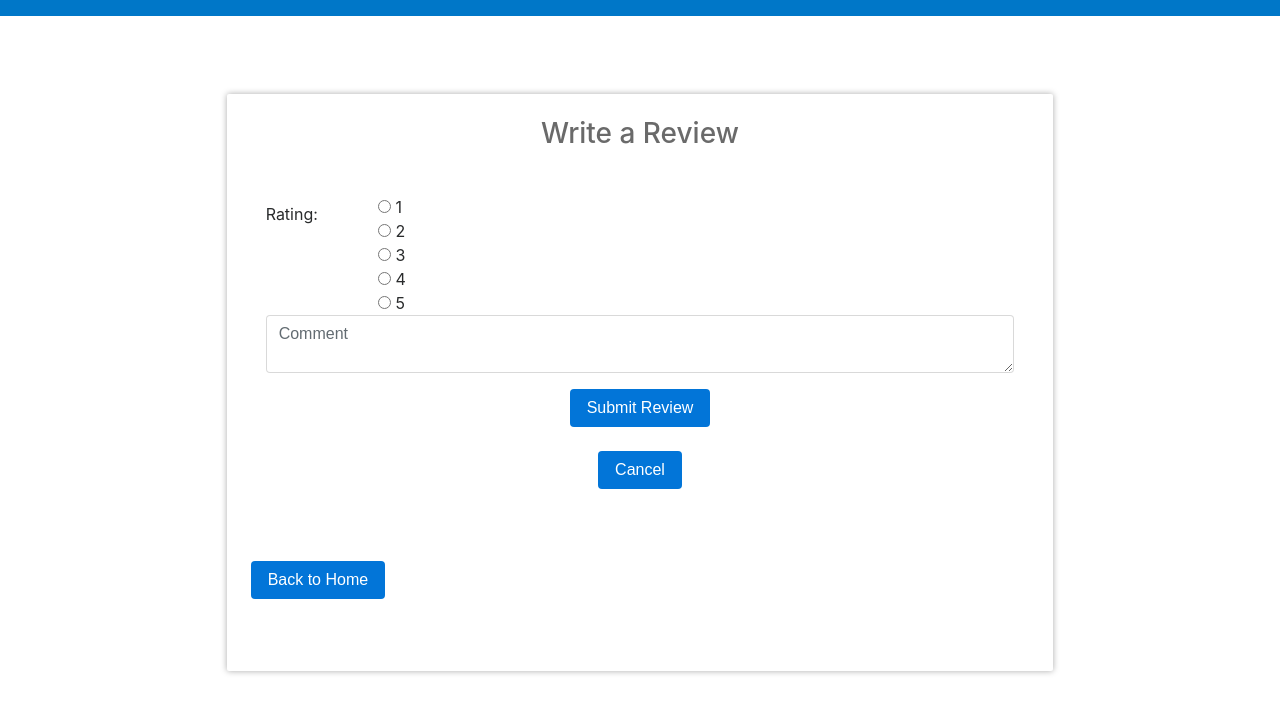
After one commit to dcochs3/CS4400, a Flask app: page /reviewMuseum/1 in a window 1280 px wide. The commit adds this page. Shown: the top 713 px of the page. Run offline with Flask 2, Linux system fonts and the light colour scheme; some libraries are stand-ins or nearby versions.

Commit message:
added review museum functionality

```diff
--- a/app.py
+++ b/app.py
@@ -370,13 +370,14 @@ def getMuseumName():
     else:
         return redirect(url_for('specificMuseum', museum_name=museum_name, isCurator=isCurator))
 
-@app.route('/museum/<museum_name>/<isCurator>', methods=['POST', "GET"])
-def specificMuseum(museum_name, isCurator):
+@app.route('/museum/<museum_name>', methods=['POST', "GET"])
+def specificMuseum(museum_name):
     museumname = museum_name
     museum_info = None
     museum_exists = None
     visitor_email = session.get('user')
     purchasedTicket = None
+    isCurator=1
 
     query1 = "SELECT * FROM museumdb.museum WHERE museumName = '{0}';".format(museumname)
     query = "SELECT exhibitName, year, url FROM museumdb.exhibit WHERE museumName = '{0}';".format(museumname)
@@ -403,7 +404,6 @@ def specificMuseum(museum_name, isCurator):
         # that museum entered does not exist in the database
         error = "There is no museum with that name."
         return redirect(url_for('loggedin', error=error))
-    print(type(isCurator))
     return render_template('specificMuseum.html', museum_name=museumname, isCurator=isCurator, museum_info=museum_info, purchasedTicket=purchasedTicket)
 
 @app.route('/addExhibit/<museum_name>', methods=['POST'])
@@ -424,39 +424,88 @@ def addExhibit(museum_name):
         print(str(e))
     return redirect(url_for('specificMuseum', museum_name=museumname, isCurator=isCurator))
 
-@app.route('/checkReviews/<museum_name>', methods=['GET'])
-def checkReviews(museum_name):
-    print("Got to Check Reviews")
-    redirect(url_for("addReview", museum_name=museum_name, old_comment="", old_rating=-1))
+@app.route('/reviewMuseum/<museum_name>')
+def reviewMuseum(museum_name):
+    museum_name=museum_name
+    error = request.args.get('error')
+    visitor_email = session.get('user')
 
-@app.route('/addReview/<museum_name>/<comment>/<rating>', methods=['POST'])
-def addReview(museum_name, old_comment, old_rating):
+    review_info = None
+    museumReviewed = None
 
-    comment = request.form['description']
-    rating = request.form['rating']
+    reviewMuseumQuery = "SELECT * FROM review WHERE visitorEmail = '{0}' AND museumName = '{1}';".format(visitor_email, museum_name)
+
+    try:
+        cursor.execute(reviewMuseumQuery)
+        review_info = cursor.fetchone()
+
+        if len(review_info) == 0:
+            museumReviewed = 0
+        else:
+            museumReviewed = 1
+
+    except:
+        print('Error')
+
+    print(review_info)
+    return render_template('writeReview.html', error=error, museum_name=museum_name, museumReviewed=museumReviewed, review_info=review_info)
+
+# @app.route('/editMuseum/<museum_name>', methods=['POST'])
+# def editMuseum(museum_name):
+#     museum_name=museum_name
+#     isCurator=1
+
+#     print("edit review")
+#     return render_template('specificMuseum.html', museum_name=museum_name, isCurator=isCurator)
+
+@app.route('/newReview/<museum_name>', methods=['POST'])
+def newReview(museum_name):
+    museum_name=museum_name
+    error = request.args.get('error')
     visitor_email = session.get('user')
-    isCurator = None
-    bought_ticket_query = "SELECT * FROM ticket WHERE museumName = '{0}' AND visitorEmail = '{1}'".format(museum_name, visitor_email)
-    cursor.execute(bought_ticket_query)
-    ticket = cursor.fetchall()
-    bought_ticket = len(ticket) > 0
-    if bought_ticket:
-        select_review_query = "SELECT * FROM review WHERE museumName = '{0}' AND visitorEmail = '{1}';".format(museum_name, visitor_email)
-        cursor.execute(select_query)
-        review = cursor.fetchall()
-        if len(review) > 0:
-            print("already a review")
-            #redirect(url_for())
-        else:
-            query = "INSERT INTO museumDB.review VALUES ('{0}', '{1}', '{2}', {3});".format(museum_name, visitor_email, comment, rating)
-            cursor.execute(query)
-            conn.commit()
+    comment = request.form.get('description')
+    rating = request.form.get('rating')
 
-    else:
-        print("buy a ticket pls")
-        #Tell the user they have to buy a ticket
+    query = "INSERT INTO museumdb.review (museumName, visitorEmail, comment, rating) VALUES "
+    query += "('{0}', '{1}', '{2}', {3});".format(museum_name, visitor_email, comment, rating)
 
-    return redirect(url_for('specificMuseum', museum_name=museum_name, isCurator=isCurator))
+    try:
+        cursor.execute(query)
+        conn.commit()
+        error="Review successfully recorded."
+    except Exception as e:
+        print(e)
+        query = "rollback;"
+        cursor.execute(query)
+        error = 'There was an error reviewing museum.'
+
+    return redirect(url_for('specificMuseum', museum_name=museum_name, isCurator=0, error=error))
+
+
+@app.route('/editReview/<museum_name>', methods=['POST'])
+def editMuseum(museum_name):
+    museum_name = museum_name
+    visitor_email = session.get('user')
+    error = request.args.get('error')
+    comment = request.form.get('description')
+    rating = request.form.get('rating')
+
+    print(comment)
+    print(rating)
+    updateQuery = "UPDATE museumdb.review SET comment='{0}', rating={1} WHERE visitorEmail='{2}' AND museumName='{3}';".format(comment, rating, visitor_email, museum_name)
+    print(updateQuery)
+
+    try:
+        cursor.execute(updateQuery)
+        conn.commit()
+        error="Review successfully updated."
+    except Exception as e:
+        print(e)
+        query = "rollback;"
+        cursor.execute(query)
+        error = 'There was an error updating your review.'
+
+    return redirect(url_for('specificMuseum', museum_name=museum_name, isCurator=0, error=error))
 
 @app.route('/viewReviews/<museum_name>', methods=['POST'])
 def viewReviews(museum_name):
--- a/static/styles/museumStyle.css
+++ b/static/styles/museumStyle.css
@@ -79,7 +79,9 @@
 #add-museum-button,
 #delete-museum-button,
 #submit-museum-button,
-#submit-exhibit-button {
+#submit-exhibit-button,
+#submit-review-button,
+#cancel-button {
     font-size: 16px;
     background-color: #0275d8;
     color: white;}
@@ -104,7 +106,9 @@
 #add-museum-button:hover,
 #delete-museum-button:hover,
 #submit-exhibit-button:hover,
-#submit-museum-button:hover {
+#submit-museum-button:hover,
+#submit-review-button:hover,
+#cancel-button:hover {
     background-color: #FDDA24;
     cursor: pointer;
 
--- a/templates/home.html
+++ b/templates/home.html
@@ -79,7 +79,7 @@
                                                     {% for museum in museum_list %}
 
                                                     <!-- TO DO: PUT LINK -->
-                                                        <a class="dropdown-item" href="/museum/{{museum|first}}/{{isCurator}}">{{museum|first}}</a>
+                                                        <a class="dropdown-item" href="/museum/{{museum|first}}">{{museum|first}}</a>
                                                     {% endfor %}
                                                   </div>
                                             </div>
--- a/templates/myReviews.html
+++ b/templates/myReviews.html
@@ -60,7 +60,6 @@
                         </table>
                     </div>
 
-
                     <form action='/back'>
                         <div class="form-group">
                             <div style="text-align:left;">
--- /dev/null
+++ b/templates/writeReview.html
@@ -0,0 +1,237 @@
+<!DOCTYPE html>
+<html lang="en">
+    <head>
+        <title>Write Review - Barcelona Museums Ticketing & Review System</title>
+        <meta charset="utf-8">
+        <meta name="viewport" content="width=device-width, initial-scale=1, shrink-to-fit=no">
+        <!-- jQuery -->
+        <script src="https://code.jquery.com/jquery-3.1.1.slim.min.js" integrity="sha384-A7FZj7v+d/sdmMqp/nOQwliLvUsJfDHW+k9Omg/a/EheAdgtzNs3hpfag6Ed950n" crossorigin="anonymous"></script>
+        <!-- Tether -->
+        <script src="https://cdnjs.cloudflare.com/ajax/libs/tether/1.4.0/js/tether.min.js" integrity="sha384-DztdAPBWPRXSA/3eYEEUWrWCy7G5KFbe8fFjk5JAIxUYHKkDx6Qin1DkWx51bBrb" crossorigin="anonymous"></script>
+        <!-- Bootstrap -->
+        <link rel="stylesheet" href="https://maxcdn.bootstrapcdn.com/bootstrap/4.0.0-alpha.6/css/bootstrap.min.css" integrity="sha384-rwoIResjU2yc3z8GV/NPeZWAv56rSmLldC3R/AZzGRnGxQQKnKkoFVhFQhNUwEyJ" crossorigin="anonymous">
+        <script src="https://maxcdn.bootstrapcdn.com/bootstrap/4.0.0-alpha.6/js/bootstrap.min.js" integrity="sha384-vBWWzlZJ8ea9aCX4pEW3rVHjgjt7zpkNpZk+02D9phzyeVkE+jo0ieGizqPLForn" crossorigin="anonymous"></script>
+        <!-- Our CSS -->
+        <link rel="stylesheet" type="text/css" href="{{ url_for('static',filename='styles/museumStyle.css') }}">
+        <link rel="stylesheet" type="text/css" href="{{ url_for('static',filename='styles/modalStyle.css') }}">
+        <!-- Production Folder functions -->
+        <script src="{{ url_for('static',filename='museums.js') }}"></script>
+    </head>
+    <body>
+
+        {% if museumReviewed %}
+
+        <!-- EDIT REIVEW -->
+        <!--NAV BAR-->
+        {% include 'navbar.html' %}
+        <div class="container-fluid">
+            <div class="row">
+                <div class="add-container offset-1 col-10 offset-md-2 col-md-8">
+                    <h3>Edit your Review</h3>
+                    {% if error %}
+                        <p class="error" style="color:red;"><strong>*</strong> {{ error }}
+                    {% endif %}
+
+
+                    <div class="container">
+                        <form method=POST action='/editReview/{{museum_name}}'>
+
+                        <div class="form-group">
+
+                        <!-- RATING -->
+                        <div style="text-align:left;">
+                            <div class = "column-one">
+                                <div class="label">
+                                        Rating:
+                                </div>
+                            </div>
+                            <div class="column-two">
+                                <!-- INSERT RADIO BUTTON -->
+                                    {% if review_info[3] == 1 %}
+                                    <div class="custom-control-inline">
+                                        <input type="radio" name="rating" value="1" checked> 1
+                                    </div>
+                                    {% else %}
+                                    <div class="custom-control-inline">
+                                        <input type="radio" name="rating" value="1"> 1
+                                    </div>
+                                    {% endif %}
+
+                                    {% if review_info[3] == 2 %}
+                                    <div class="custom-control-inline">
+                                        <input type="radio" name="rating" value="2" checked> 2
+                                    </div>
+                                    {% else %}
+                                    <div class="custom-control-inline">
+                                        <input type="radio" name="rating" value="2"> 2
+                                    </div>
+                                    {% endif %}
+
+                                    {% if review_info[3] == 3 %}
+                                    <div class="custom-control-inline">
+                                        <input type="radio" name="rating" value="3" checked> 3
+                                    </div>
+                                    {% else %}
+                                    <div class="custom-control-inline">
+                                        <input type="radio" name="rating" value="3"> 3
+                                    </div>
+                                    {% endif %}
+
+
+                                    {% if review_info[3] == 4 %}
+                                    <div class="custom-control-inline">
+                                        <input type="radio" name="rating" value="4" checked> 4
+                                    </div>
+                                    {% else %}
+                                    <div class="custom-control-inline">
+                                        <input type="radio" name="rating" value="4"> 4
+                                    </div>
+                                    {% endif %}
+
+                                    {% if review_info[3] == 5 %}
+                                    <div class="custom-control-inline">
+                                        <input type="radio" name="rating" value="5" checked> 5
+                                    </div>
+                                    {% else %}
+                                    <div class="custom-control-inline">
+                                        <input type="radio" name="rating" value="5"> 5
+                                    </div>
+                                    {% endif %}
+
+
+                            </div>
+                        </div>
+                        </br>
+                        <textarea name="description" class="form-control" id="input-description" placeholder="Comment">{{review_info[2]}}</textarea>
+                    </div>
+
+                        <div class="form-group">
+                            <div style="text-align:center;">
+
+                                <!--Go ro edit review-->
+                                <button type="submit" name="submit-review-button" class="btn" id="submit-review-button" value="Update">Update Review</button>
+                            </div>
+                        </div>
+                    </form>
+
+                    <form method=POST action='/specificMuseum/{{museum_name}}'>
+                        <div class="form-group">
+                            <div style="text-align:center;">
+
+                                <!--Go back to specific museum page-->
+                                <button type="submit" name="all-museums-button" class="btn" id="all-museums-button" value="Cancel">Cancel</button>
+                            </div>
+                        </div>
+                    </form>
+
+                    <form action='/back'>
+                        <div class="form-group">
+                            <div style="text-align:left;">
+
+                                <!--Go back to search-->
+                                <button type="cancel" name="all-museums-button" class="btn" id="all-museums-button" value="Back">Back to Home</button>
+                            </div>
+                        </div>
+                    </form>
+
+                </div>
+            </div>
+        </div>
+
+        {% else %}
+
+<!-- TODODODODODODODODOD -->
+
+        <!--NAV BAR-->
+        {% include 'navbar.html' %}
+        <div class="container-fluid">
+            <div class="row">
+                <div class="add-container offset-1 col-10 offset-md-2 col-md-8">
+                    <h3>Write a Review</h3>
+                    {% if error %}
+                        <p class="error" style="color:red;"><strong>*</strong> {{ error }}
+                    {% endif %}
+
+
+                    <div class="container">
+                        <form method=POST action='/newReview/{{museum_name}}'>
+
+                                <div class="form-group">
+                                    <p class="error-message"></p>
+
+                                    <!-- RATING -->
+                                    <div style="text-align:left;">
+                                        <div class = "column-one">
+                                            <div class="label">
+                                                    Rating:
+                                            </div>
+                                        </div>
+                                        <div class="column-two">
+                                            <!-- INSERT RADIO BUTTON -->
+                                                <div class="custom-control-inline">
+                                                    <input type="radio" name="rating" value="1"> 1
+                                                </div>
+
+                                                <div class="custom-control-inline">
+                                                    <input type="radio" name="rating" value="2"> 2
+                                                </div>
+
+                                                <div class="custom-control-inline">
+                                                    <input type="radio" name="rating" value="3"> 3
+                                                </div>
+
+                                                <div class="custom-control-inline">
+                                                    <input type="radio" name="rating" value="4"> 4
+                                                </div>
+
+                                                <div class="custom-control-inline">
+                                                    <input type="radio" name="rating" value="5"> 5
+                                                </div>
+
+                                        </div>
+                                    </div>
+                                    </br>
+                                    <textarea name="description" class="form-control" id="input-description" placeholder="Comment"></textarea>
+                            </div>
+
+
+                            <!--Submit review BUTTON-->
+                            <button type="submit" name="submit-review-button" class="btn" id="submit-review-button" value="Submit">Submit Review</button>
+
+
+                        </form>
+                        <!-- Cancel button -->
+                        <form action='/specificMuseum/{{museum_name}}'>
+                            <div class="form-group">
+                                <!--cancel BUTTON-->
+                                <button type="submit" name="all-museums-button" class="btn" id="all-museums-button" value="Add">Cancel</button>
+                            </div>
+                        </form>
+                    </div>
+
+
+
+
+                    <form action='/back'>
+                        <div class="form-group">
+                            <div style="text-align:left;">
+
+                                <!--Go back to search-->
+                                <button type="cancel" name="all-museums-button" class="btn" id="all-museums-button" value="Back">Back to Home</button>
+                            </div>
+                        </div>
+                    </form>
+
+                </div>
+            </div>
+        </div>
+
+
+        {% endif %}
+
+
+
+
+
+    </body>
+</html>
```
Also changed, not shown: templates/specificMuseum.html (+67 -3 lines).
